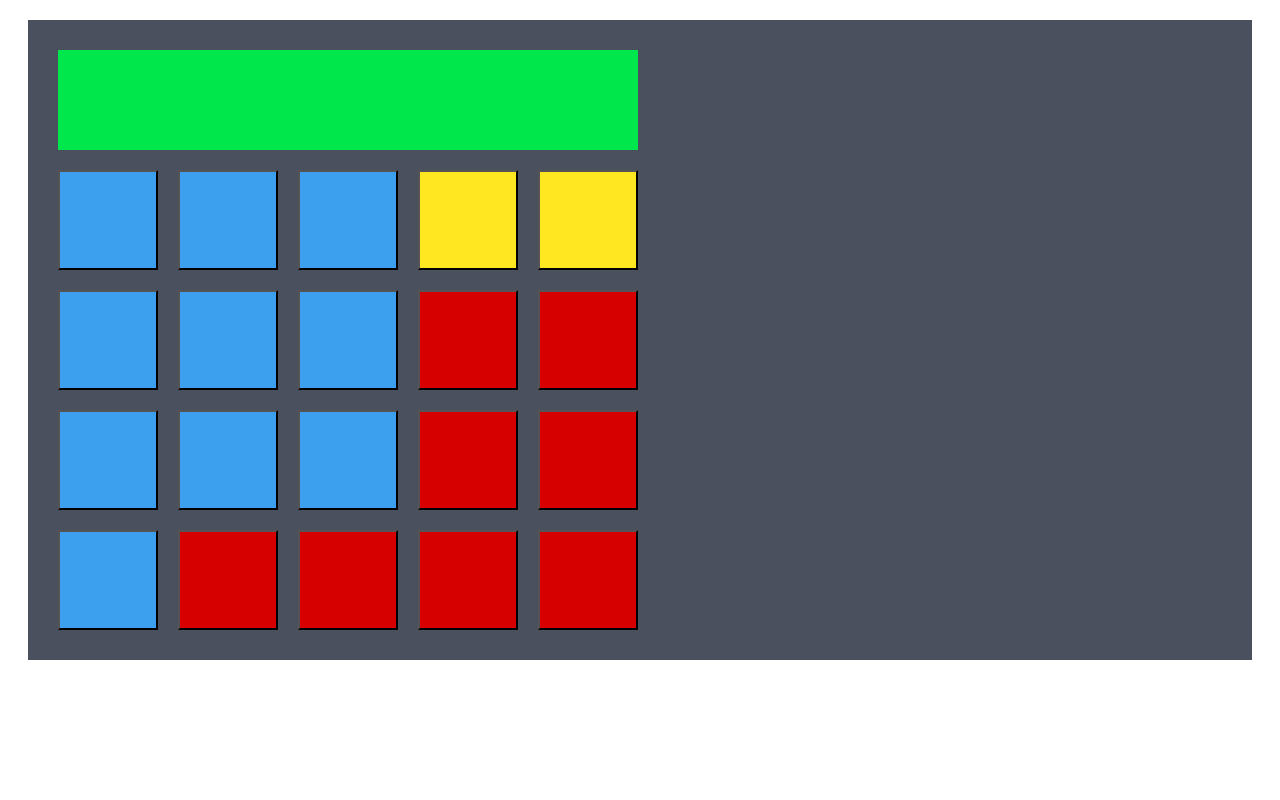
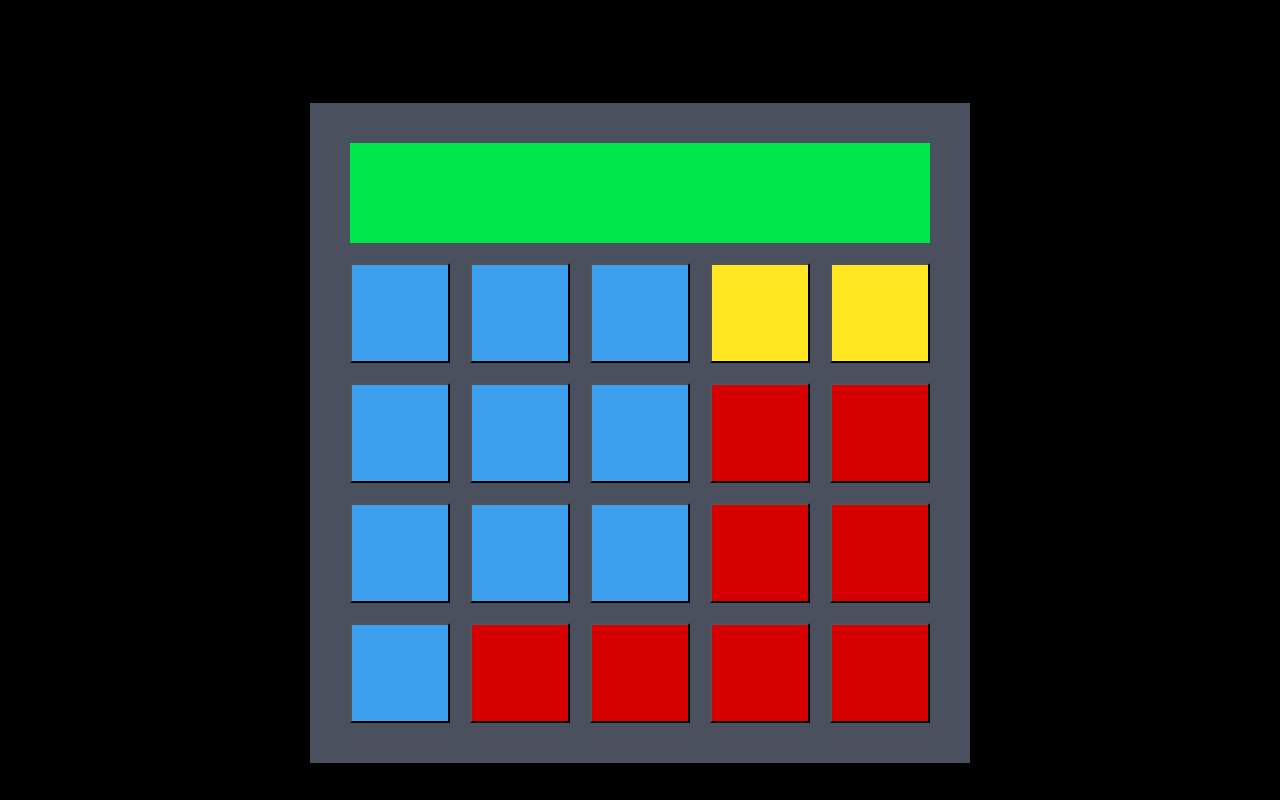
Before and after one commit to cerulea/calculator, a plain HTML site: page index.html in a window 1280 px wide. Drawn offline with Linux system fonts and the light colour scheme.

Commit message:
Fixed styling calculator alignment and initial button setup

```diff
--- a/index.html
+++ b/index.html
@@ -6,9 +6,8 @@
         <link rel="stylesheet" type="text/css" href="style.css">
     </head>
     <body>
-        <div class="calculator">
-
-            <div class="keypad">
+        <div class="wrapper">
+            <div class="calculator">
                 <div class="screen clear-right"></div>
 
                 <button class="cell input numpad7 clear-left">
@@ -34,7 +33,6 @@
                 <button class="cell operation EXP">
                 <button class="cell operation ANS">
                 <button class="cell operation equals">
-
             </div>
         </div>
 
--- a/style.css
+++ b/style.css
@@ -1,4 +1,29 @@
-.keypad .cell {
+body {
+    background-color: black;
+    padding-top: 75px;
+}
+
+.wrapper {
+    text-align: center;
+}
+
+.calculator {
+    display: inline-block;
+    background-color: rgb(74, 80, 94);
+    margin: 20px;
+    padding: 30px;
+}
+
+.screen {
+    display: block;
+    float: left;
+    width: 580px;
+    height: 100px;
+    background-color: rgb(0, 231, 75);
+    margin: 10px;
+}
+
+.cell {
     width: 100px;
     height: 100px;
 
@@ -31,19 +56,3 @@
 .special {
     background-color: rgb(255, 231, 34);
 }
-
-.screen {
-    display: block;
-    float: left;
-    width: 580px;
-    height: 100px;
-    background-color: rgb(0, 231, 75);
-    margin: 10px;
-}
-
-.calculator {
-    display: flex;
-    background-color: rgb(74, 80, 94);
-    margin: 20px;
-    padding: 20px;
-}
```
